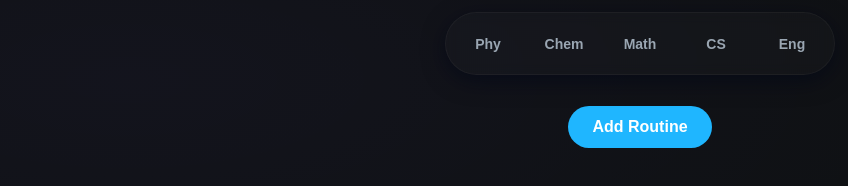
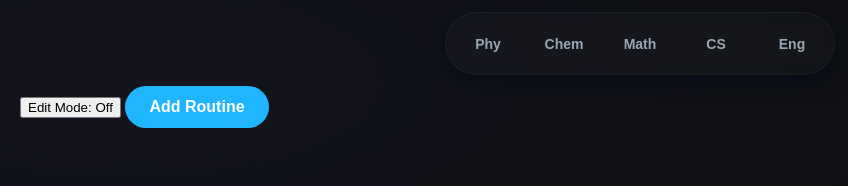
Before and after one commit to pratikonly/Routine-vercel, a website: page public/index.html in a window 1280 px wide. Shown: the whole page, without its empty margins (0-848 px from the left). Drawn offline with Linux system fonts and the light colour scheme; no server answers.

Commit message:
Update index.html

```diff
--- a/public/index.html
+++ b/public/index.html
@@ -5,6 +5,7 @@
   <meta name="viewport" content="width=device-width,initial-scale=1" />
   <title>Weekly Routine</title>
   <link rel="stylesheet" href="styles.css">
+  <link href="https://fonts.googleapis.com/icon?family=Material+Icons" rel="stylesheet">
 </head>
 <body>
   <!-- Top centered navbar -->
@@ -18,8 +19,9 @@
     </nav>
   </header>
 
-  <!-- Add Routine Button -->
-  <div style="text-align: center; margin: 20px 0;">
+  <!-- Edit Mode and Add Routine Buttons -->
+  <div class="button-container">
+    <button id="edit-mode-btn" class="edit-mode-btn">Edit Mode: Off</button>
     <button id="add-routine-btn" class="add-routine-btn">Add Routine</button>
   </div>
 
```
